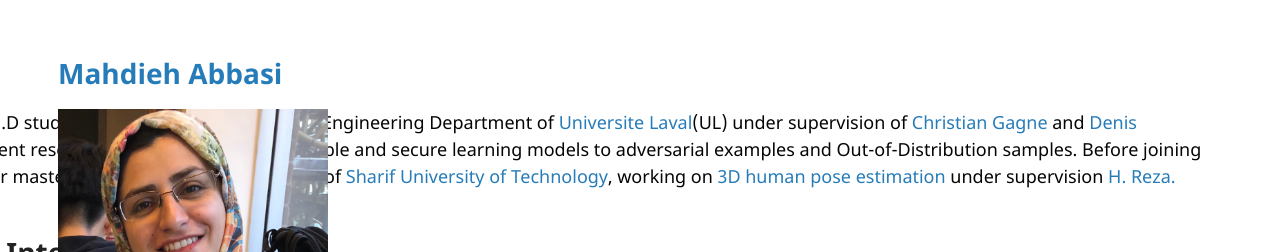
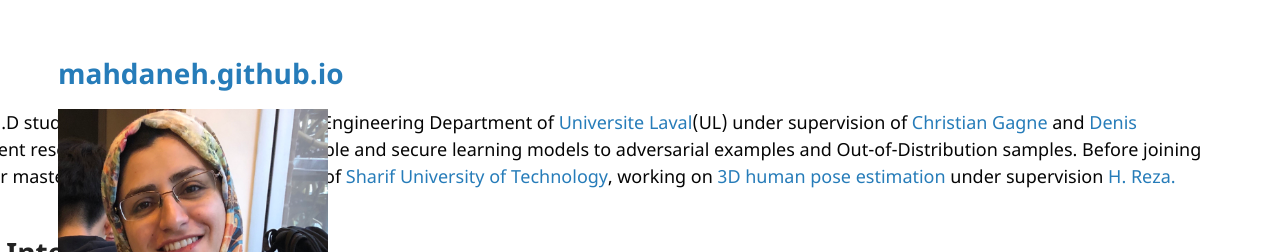
Before and after one commit to mahdaneh/mahdaneh.github.io, a Jekyll site: the page built from index.md, in a window 1280 px wide. Shown: the top 252 px of the page. Built offline with Jekyll 4.4.1, drawn with Linux system fonts in a browser that asks for light colours; the repository's description, which GitHub fills in, is left out; our own code applies the rules of GitHub Pages for plain Markdown files.

Commit message:
Update _config.yml

```diff
--- a/_config.yml
+++ b/_config.yml
@@ -1,3 +1,3 @@
-title: Mahdieh Abbasi
+
 logo: /images/IMG_0505.jpeg
 theme: jekyll-theme-minimal
```
